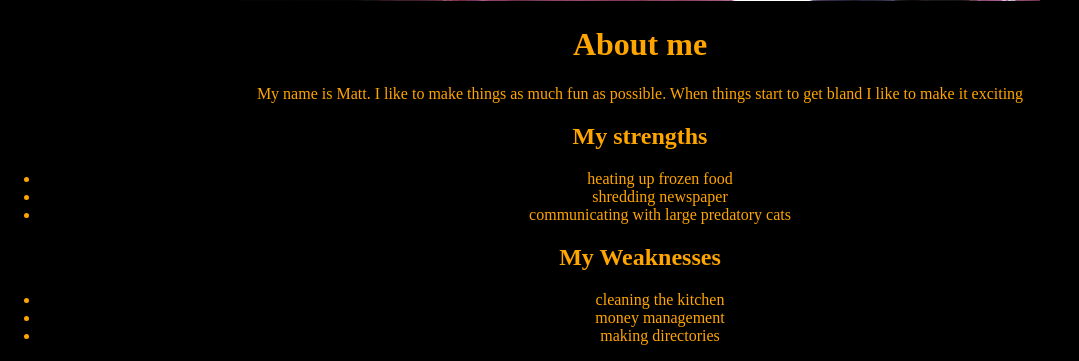
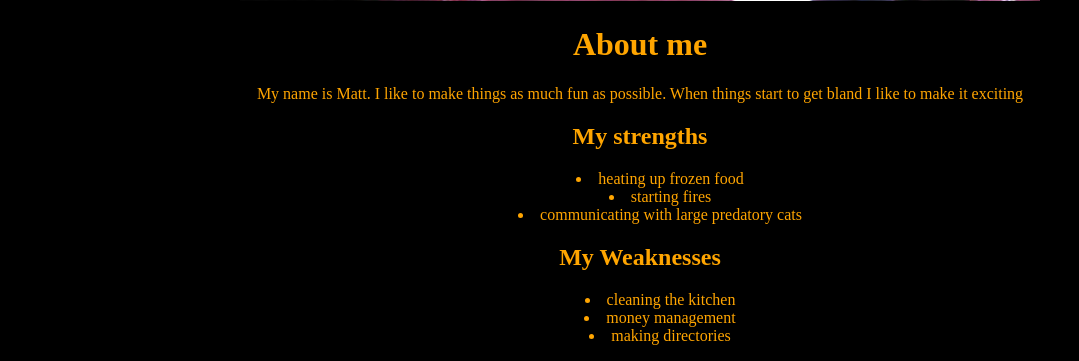
Before and after one commit to mdavid50/about-matt1, a PHP site: page / in a window 1280 px wide. Shown: the part 799-1160 px from the top of the page, without its empty margins (0-1079 px from the left). Run offline with PHP 8.4, Linux system fonts and the light colour scheme.

Commit message:
changed list style

```diff
--- a/index.php
+++ b/index.php
@@ -2,7 +2,7 @@
 <html>
 	<head>
 		<title> About Me</title>
-		<link rel="stylesheet" href="./styles/styles.css"
+		<link rel="stylesheet" href="./styles/styles.css">
 	</head>
 	<body>
 
@@ -12,14 +12,14 @@
 		it exciting</p>
 		<div>
 			<h2>My strengths</h2>
-		<ul>
+		<ul class="center-list">
 			<li>heating up frozen food</li>
-			<li>shredding newspaper</li>
+			<li>starting fires</li>
 			<li>communicating with large predatory cats</li>
 		</ul>
 				<h2>My Weaknesses</h2>
 			<p>
-				<ul>
+				<ul class="center-list">
 					<li>cleaning the kitchen</li>
 					<li>money management</li>
 					<li>making directories</li>
--- a/styles/styles.css
+++ b/styles/styles.css
@@ -5,3 +5,6 @@ body {
 	background-color: black;
 	color: orange;
 }
+.center-list{
+	list-style-position: inside;
+}
```
